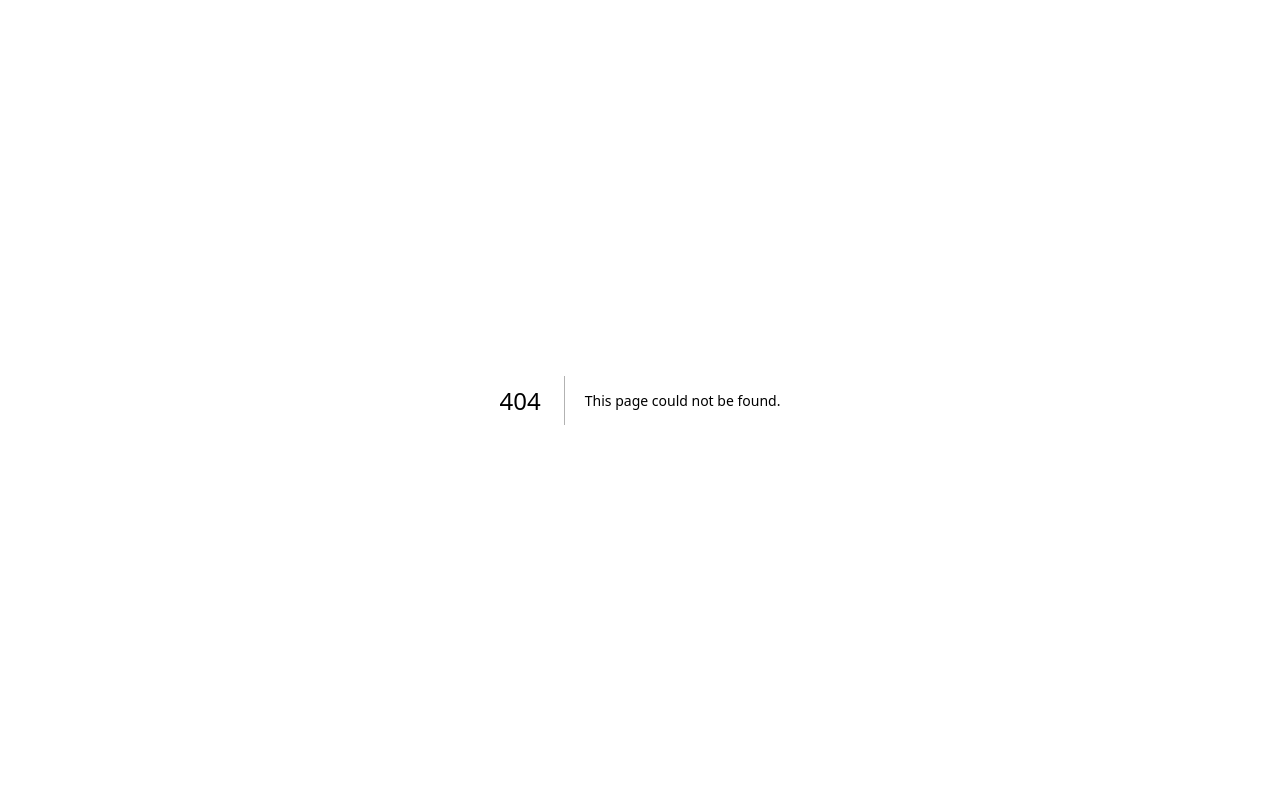
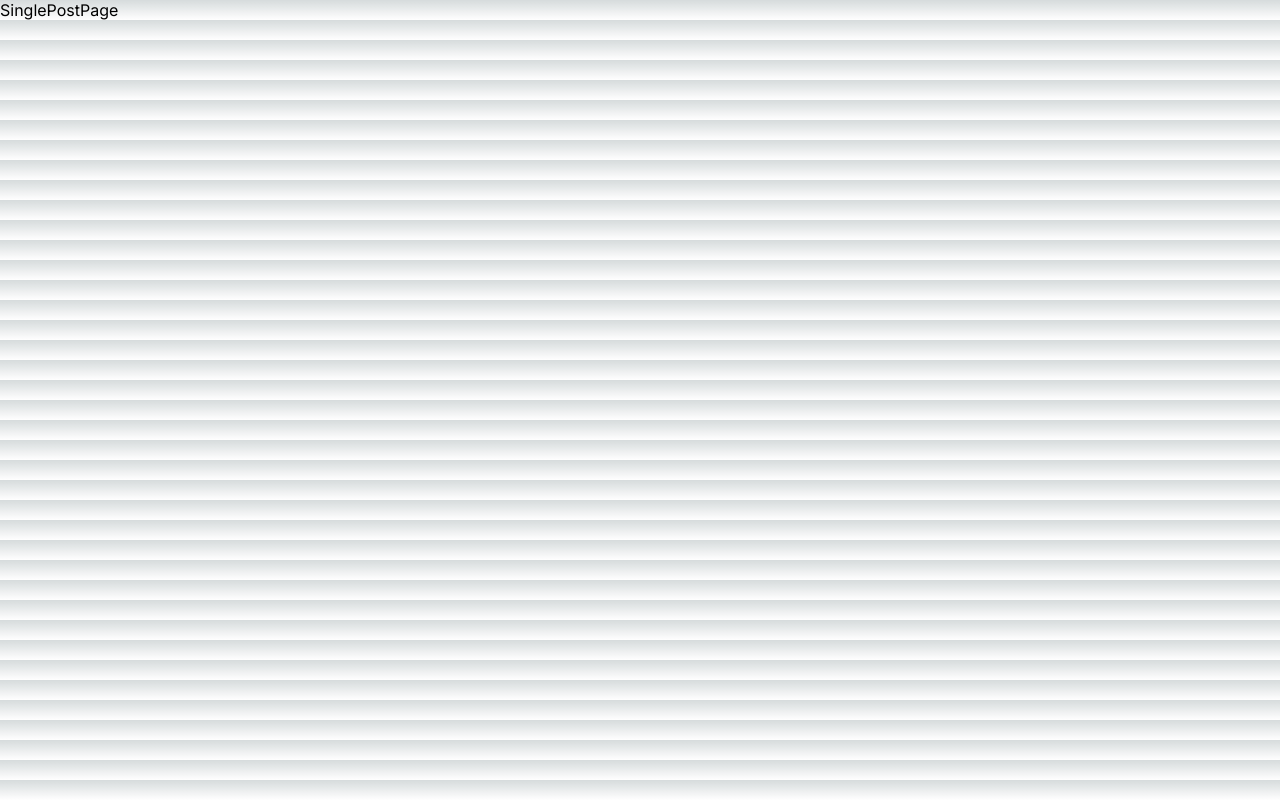
Before and after one commit to toonwichai/capstone, a Next.js app: page /blog/1 in a window 1280 px wide. Before the commit this address had no page. Built offline with nearby package versions, Linux system fonts and the light colour scheme.

Commit message:
Add slug

```diff
--- /dev/null
+++ b/src/app/blog/[slug]/page.jsx
@@ -0,0 +1,7 @@
+const SinglePostPage = () => {
+  return (
+    <div>SinglePostPage</div>
+  )
+}
+
+export default SinglePostPage
```
